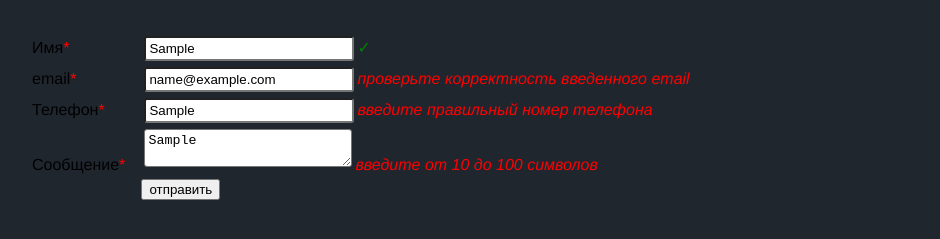
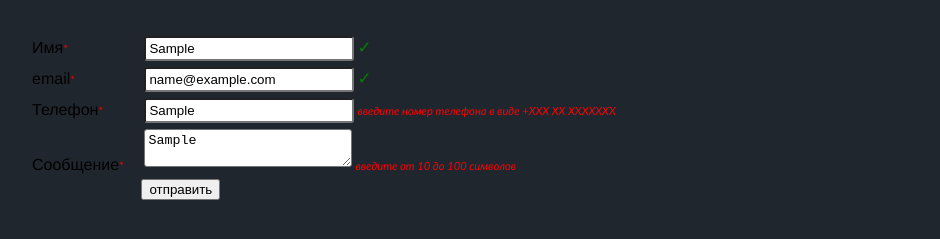
Before and after one commit to AdukarIT/GoroshkoIP, a plain HTML site: page jquery/index.html in a window 1280 px wide. Both pictures are taken after typing "Sample", "name@example.com", "Sample", "Sample" into the empty fields and a click on the input "отправить". Shown: the part 371-610 px from the top of the page, without its empty margins (1-941 px from the left). Drawn offline with nearby package versions, Linux system fonts and the light colour scheme.

Commit message:
change files

```diff
--- a/jquery/file.js
+++ b/jquery/file.js
@@ -24,40 +24,78 @@ $(function () {
     //При отправке формы выведите сообщение, если какие-то поля не заполнены, а
     //также отмените отправку.
 
+    let name = $('#name'),
+        email = $('#email'),
+        phone = $('#phone'),
+        message = $('#message');
+
+    let name_note = $('#name+span'),
+        email_note = $('#email+span'),
+        phone_note = $('#phone+span'),
+        message_note = $('#message+span');
+
+
+
+    $('[name]').on('input', function (e) {
+
+        if ($(e.target)[0] == name[0]) {
+            if (name.val().trim().length > 2)
+                name_note.html('<span class="green">&#10003;</span>');
+            else
+                name_note.html('');
+        }
+
+        if ($(e.target)[0] == email[0]) {
+            let reg_email = /^([a-zA-Z0-9_.+-])+@([a-zA-Z0-9-])+\.[a-zA-Z0-9]{2,4}$/g;
+            if (reg_email.test(email.val()))
+                email_note.html('<span class="green">&#10003;</span>');
+            else
+                email_note.html('');
+        }
+
+        if ($(e.target)[0] == phone[0]) {
+            let reg_phone = /^\+[0-9]{3} ([0-9]{2}) ([0-9]{7})$/g;
+            if (reg_phone.test(phone.val()))
+                phone_note.html('<span class="green">&#10003;</span>');
+            else
+                phone_note.html('');
+        }
+
+        if ($(e.target)[0] == message[0]) {
+            if (/.{10,100}/.test(message.val()))
+                message_note.html('<span class="green">&#10003;</span>');
+            else
+                message_note.html('');
+        }
+
+    });
+
     $('#form').submit(function (e) {
         e.preventDefault();
 
-        if ($('#name').val().trim() == '')
-            $('#name').after('<span><i>заполните поле</i></span>');
-        else
-            $('#name').after('<span class="green">&#10003;</span>');
-
-        let reg_phone = /\+?([0-9]{3}) ?\(?([0-9]{2})\)? ?([0-9]{5})/g;
-        if ($('#phone').val().trim() == '')
-            $('#phone').after('<span><i>заполните поле</i></span>');
-        else if (!(reg_phone.test($('#phone').val())))
-            $('#phone').after('<span><i>введите правильный номер телефона</i></span>');
-        else
-            $('#phone').after('<span class="green">&#10003;</span>');
-
-        let reg_email = /^([a-zA-Z0-9_.+-])+\@(([a-zA-Z0-9-])+\.)+([a-zA-Z0-9]{2,4})+$/;
-        if ($('#email').val().trim() == '')
-            $('#email').after('<span><i>заполните поле</i></span>');
-        else if (!(reg_email.test($('#email'))))
-            $('#email').after('<span><i>проверьте корректность введенного email</i></span>');
-        else
-            $('#email').after('<span class="green">&#10003;</span>');
+        if (name.val().trim() == '')
+            $('#name+span').html("<i>заполните поле</i>");
+        else if (!($('#name+span').html() == '<span class="green">✓</span>'))
+            $('#name+span').html("<i>введите больше 2х символов</i>");
 
 
-        if (!(/.{10,100}/.test($('[name=message]').val().trim())))
-            $('[name=message]').after('<span><i>введите от 10 до 100 символов</i></span>');
-        else
-            $('[name=message]').after('<span class="green">&#10003;</span>');
+        if (phone.val().trim() == '')
+            phone_note.html("<i>заполните поле</i>");
+        else if (!($('#phone+span').html() == '<span class="green">✓</span>'))
+            phone_note.html('<i>введите номер телефона в виде +ХХХ ХХ ХХХХХХХ</i>');
 
+        if (email.val().trim() == '')
+            email_note.html('<i>заполните поле</i>');
+        else if (!(email_note.html() == '<span class="green">✓</span>'))
+            email_note.html('<i>проверьте корректность введенного email</i>');
+
+
+        if (message.val().trim() == '')
+            message_note.html("<i>заполните поле</i>");
+        else if (!($('#message+span').html() == '<span class="green">✓</span>'))
+            message_note.html('<i>введите от 10 до 100 символов</i>');
 
     });
 
 
-
-
 });
--- a/jquery/index.html
+++ b/jquery/index.html
@@ -26,19 +26,19 @@
     <form id='form' >
         <div class='field'>
             <label for='name' class='label'>Имя<span>*</span></label>
-            <input id='name' class='input' name='name'>
+            <input id='name' class='input' name='name'><span></span>
         </div>
         <div class='field'>
             <label for='email' class='label'>email<span>*</span></label>
-            <input id='email' name='email' type='email' class='input'>
+            <input id='email' name='email' type='email' class='input'><span></span>
         </div>
         <div class='field'>
             <label for='phone' class='label'>Телефон<span>*</span></label>
-            <input id='phone' type='phone' name='phone' class='input'>
+            <input id='phone' type='phone' name='phone' class='input'><span></span>
         </div>
         <div class='field'>
             <label for='message' class='label'>Сообщение<span>*</span></label>
-            <textarea id='message' name='message' class='input'></textarea>
+            <textarea id='message' name='message' class='input'></textarea><span></span>
         </div>
         <div class='field'>
             <label class='label'></label>
--- a/jquery/style.css
+++ b/jquery/style.css
@@ -36,6 +36,8 @@ body {
   }
   span{
     color: red;
+    font-family: 'Trebuchet MS', 'Lucida Sans Unicode', 'Lucida Grande', 'Lucida Sans', Arial, sans-serif;
+    font-size: 0.7em;
   }
   .label{
     display: inline-block;
@@ -53,4 +55,5 @@ body {
 
   .green{
     color: green;
+    font-size: 1.5em;
   }
```
